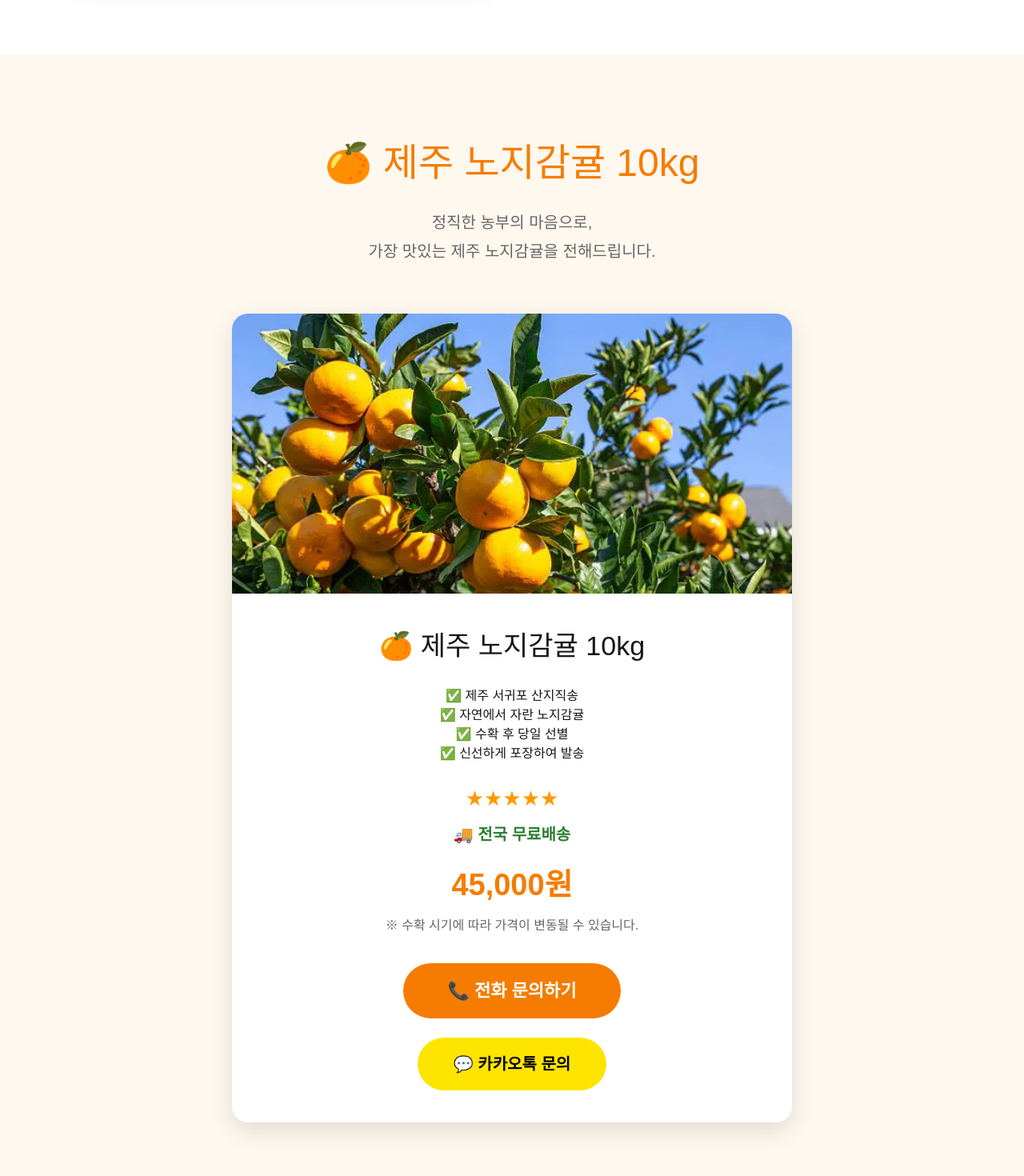
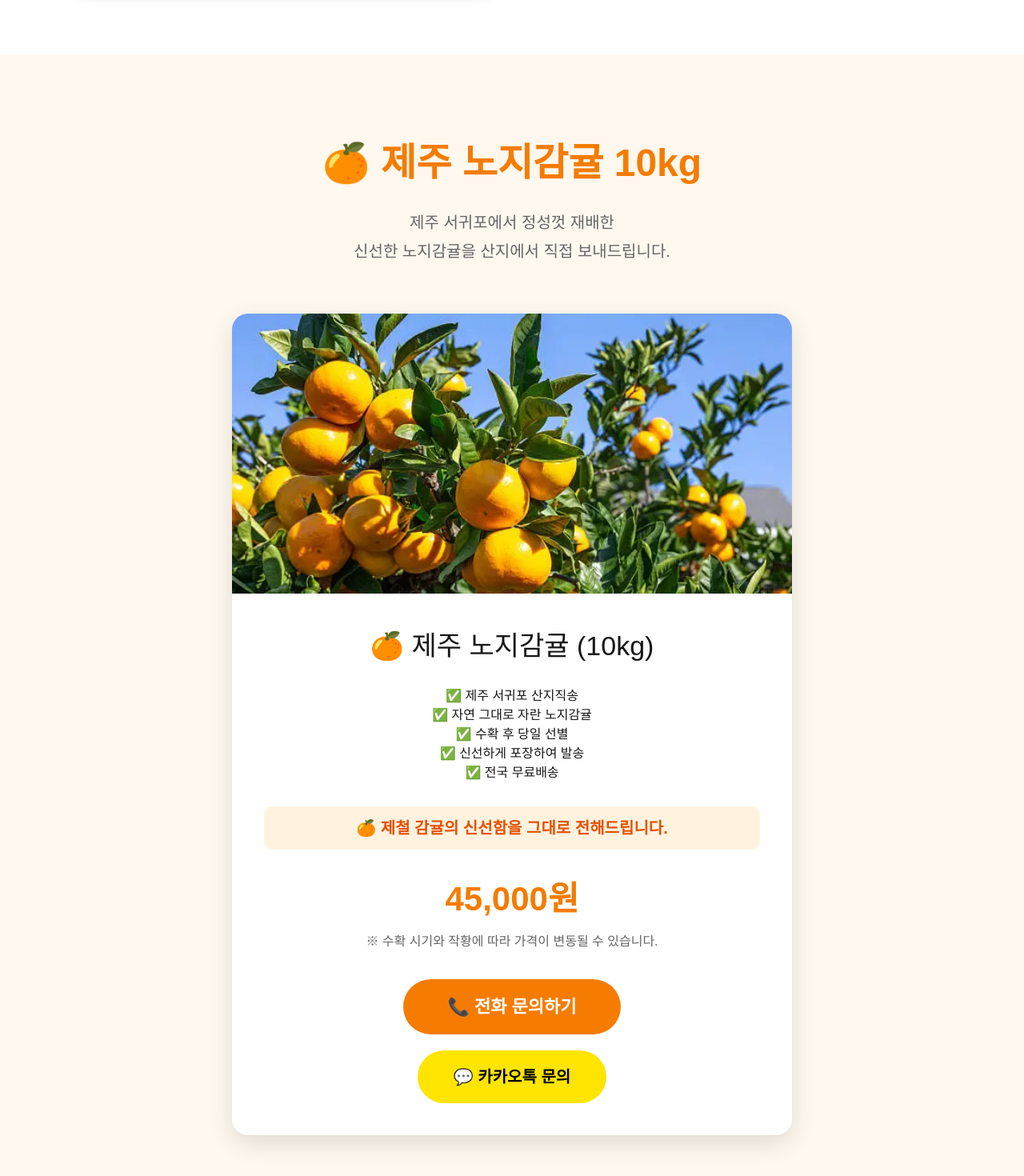
Before and after one commit to Oh-Seunghoon/jinjejun-milgam, a Next.js app: page / in a window 1280 px wide. Shown: the part 1387-2857 px from the top of the page at 80% size. Built offline with nearby package versions, Linux system fonts and the light colour scheme.

Commit message:
Products 디자인 개선

```diff
--- a/app/components/Products.tsx
+++ b/app/components/Products.tsx
@@ -15,6 +15,7 @@ export default function Products() {
           fontSize: "48px",
           color: "#f57c00",
           marginBottom: "20px",
+          fontWeight: "bold",
         }}
       >
         🍊 제주 노지감귤 10kg
@@ -28,9 +29,9 @@ export default function Products() {
           lineHeight: "1.8",
         }}
       >
-        정직한 농부의 마음으로,
+        제주 서귀포에서 정성껏 재배한
         <br />
-        가장 맛있는 제주 노지감귤을 전해드립니다.
+        신선한 노지감귤을 산지에서 직접 보내드립니다.
       </p>
 
       <div
@@ -66,38 +67,32 @@ export default function Products() {
               marginBottom: "25px",
             }}
           >
-            🍊 제주 노지감귤 10kg
+            🍊 제주 노지감귤 (10kg)
           </h3>
 
           <p>✅ 제주 서귀포 산지직송</p>
-          <p>✅ 자연에서 자란 노지감귤</p>
+          <p>✅ 자연 그대로 자란 노지감귤</p>
           <p>✅ 수확 후 당일 선별</p>
           <p>✅ 신선하게 포장하여 발송</p>
+          <p>✅ 전국 무료배송</p>
 
           <div
             style={{
-              color: "#ff9900",
-              fontSize: "26px",
-              margin: "25px 0 10px",
+              background: "#fff3e0",
+              color: "#e65100",
+              fontSize: "20px",
+              fontWeight: "bold",
+              padding: "12px",
+              borderRadius: "10px",
+              margin: "30px 0",
             }}
           >
-            ★★★★★
+            🍊 제철 감귤의 신선함을 그대로 전해드립니다.
           </div>
-
-          <p
-            style={{
-              color: "#2e7d32",
-              fontWeight: "bold",
-              fontSize: "20px",
-              marginBottom: "20px",
-            }}
-          >
-            🚚 전국 무료배송
-          </p>
 
           <div
             style={{
-              fontSize: "38px",
+              fontSize: "42px",
               color: "#f57c00",
               fontWeight: "bold",
               marginBottom: "10px",
@@ -113,7 +108,7 @@ export default function Products() {
               marginBottom: "35px",
             }}
           >
-            ※ 수확 시기에 따라 가격이 변동될 수 있습니다.
+            ※ 수확 시기와 작황에 따라 가격이 변동될 수 있습니다.
           </p>
 
           <a
@@ -127,12 +122,12 @@ export default function Products() {
               textDecoration: "none",
               fontWeight: "bold",
               fontSize: "22px",
+              marginBottom: "20px",
             }}
           >
             📞 전화 문의하기
           </a>
 
-          <br />
           <br />
 
           <a
```
